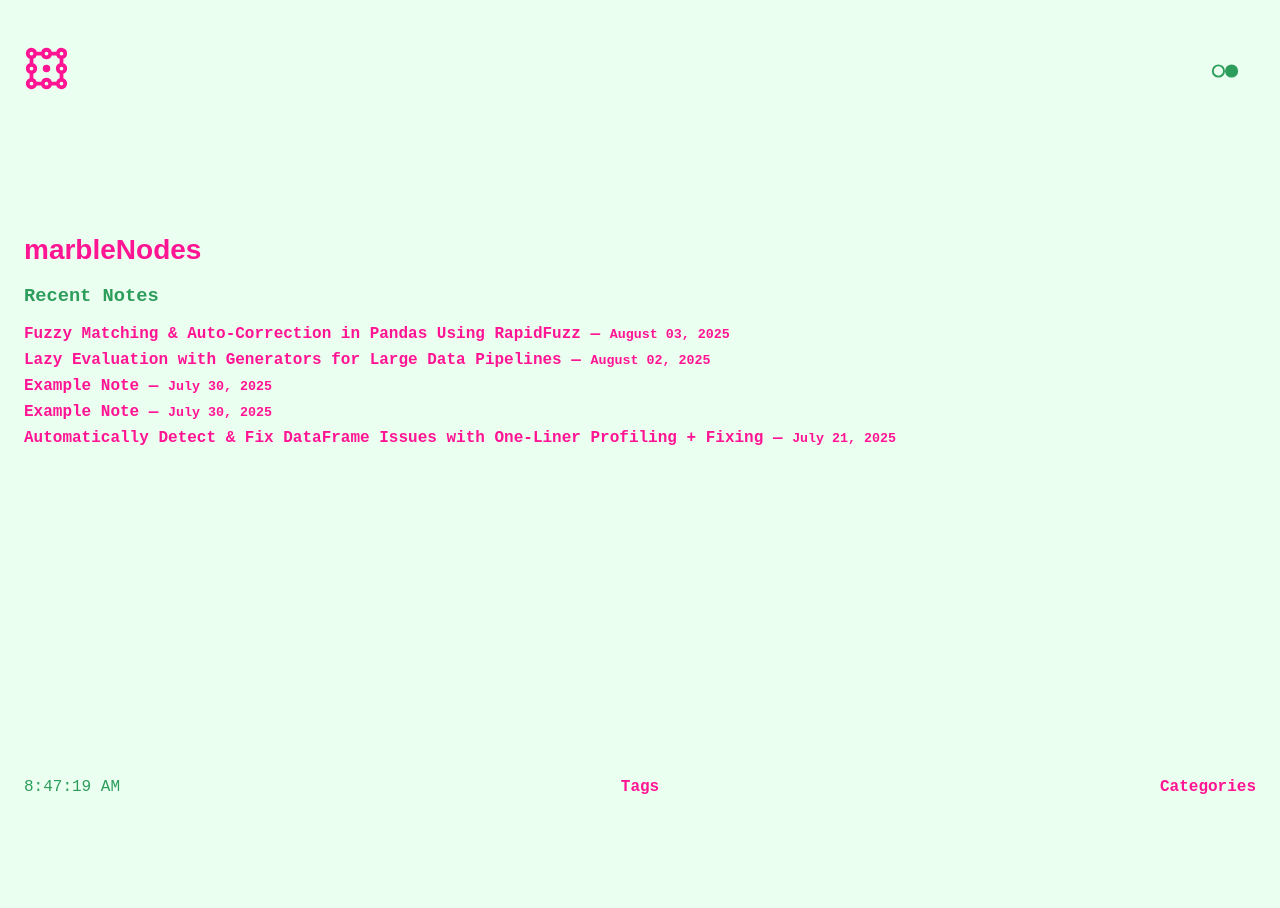
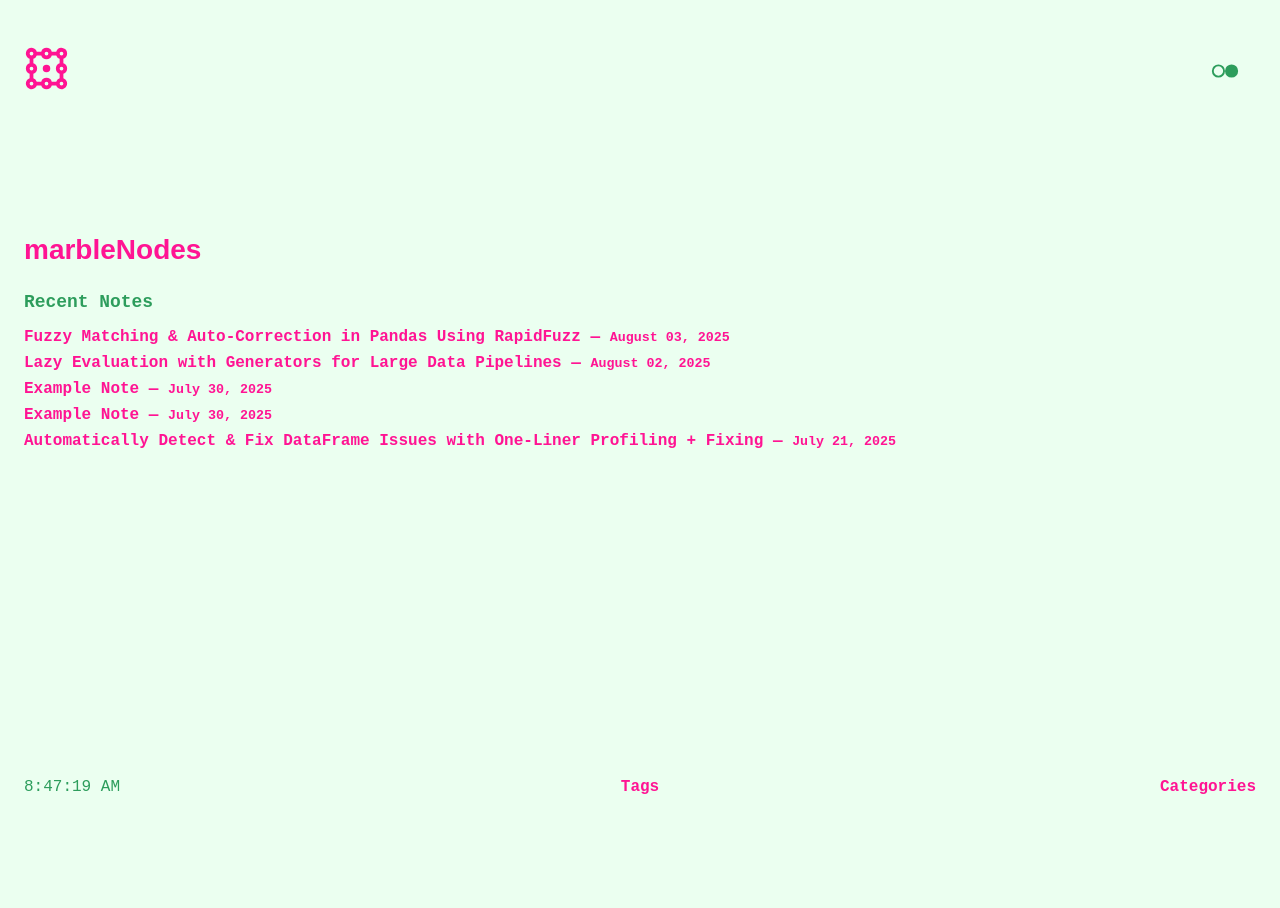
Before and after one commit to dduyg/5566677, a Jekyll site: the page built from index.md, in a window 1280 px wide. Built offline with Jekyll 4.4.1, drawn with Linux system fonts in a browser that asks for light colours; some web fonts are replaced.

Commit message:
Update main.css

```diff
--- a/assets/main.css
+++ b/assets/main.css
@@ -106,9 +106,6 @@ h1, h2 {
   font-family: 'Basteleur', sans-serif;
   color: var(--dark);
 }
-h3 {
-  color: var(--darkgray);
-}
 h1 {
   margin: 2.25rem 0 1rem;
   font-size: 1.75rem;
@@ -116,6 +113,11 @@ h1 {
 h2 {
   margin: 1.9rem 0 1rem;
   font-size: 1.4rem;
+}
+h3 {
+  color: var(--darkgray);
+  margin: 1.62rem 0 1rem;
+  font-size: 1.12rem;
 }
 
 header, footer {
```
